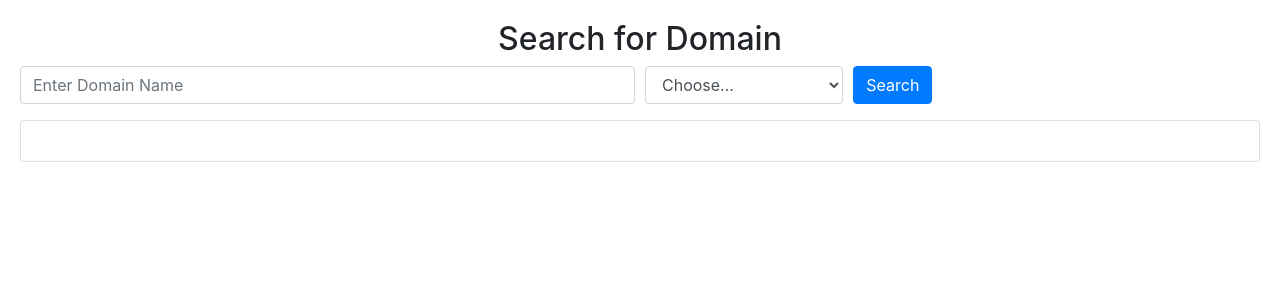
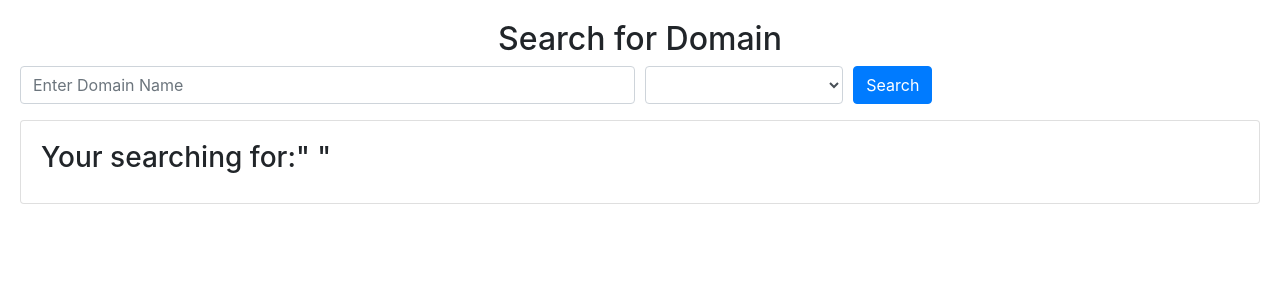
Before and after one commit to mfsiat/domain-search-feature, an Angular app: page / in a window 1280 px wide. Shown: the top 300 px of the page. Built offline with nearby package versions, Linux system fonts and the light colour scheme; what timers would draw is missing.

Commit message:
done with searching

```diff
--- a/src/app/app.component.html
+++ b/src/app/app.component.html
@@ -1,24 +1,33 @@
 <div class="card-body">
   <h2 style="text-align: center">Search for Domain</h2>
+  <!-- Domain name -->
   <div>
-    <form (submit)="onSubmit($event)">
+    <form (ngSubmit)="onSubmit()">
       <div class="form-row">
         <div class="form-group col-md-6">
           <input
             type="text"
             class="form-control"
             placeholder="Enter Domain Name"
+            required
+            [(ngModel)]="model.domainName"
             name="domainName"
-            (keydown)="fireEvent($event)"
           />
         </div>
+        <!-- Domain Type selection -->
         <div class="form-group col-md-2">
-          <select id="inputState" class="form-control">
-            <option selected>Choose...</option>
-            <option>.com</option>
-            <option>.net</option>
-            <option>.org</option>
-            <option>.info</option>
+          <select
+            id="domainType"
+            class="form-control"
+            required
+            [(ngModel)]="model.domainType"
+            name="domainType"
+            #dt
+            (change)="callType(dt.value)"
+          >
+            <option *ngFor="let domType of domainType" [value]="domType">
+              {{ domType }}
+            </option>
           </select>
         </div>
         <div class="form-group col-md-2">
@@ -27,9 +36,13 @@
       </div>
     </form>
   </div>
+  <!-- shows the response -->
   <div class="card card-body">
+    <h3>{{ diagnostic }}</h3>
+    <!-- <br /> -->
     <ul *ngFor="let item of xmlItems">
       <li>{{ item | json }}</li>
     </ul>
   </div>
+  <!-- end response -->
 </div>
--- a/src/app/app.component.ts
+++ b/src/app/app.component.ts
@@ -1,6 +1,8 @@
 import { Component } from '@angular/core';
 import xml2js from 'xml2js';
 import { HttpClient, HttpHeaders } from '@angular/common/http';
+
+import { Domain } from './domain';
 @Component({
   selector: 'app-root',
   templateUrl: './app.component.html',
@@ -9,38 +11,61 @@ import { HttpClient, HttpHeaders } from '@angular/common/http';
 export class AppComponent {
   httpData;
   public xmlItems: any;
+
   constructor(private http: HttpClient) {}
 
+  domainType = ['.com', '.net', '.org'];
+
+  model = new Domain('', '', '');
+
+  submitted = false;
+
+  callType(value) {
+    console.log(value);
+    // this.order.type=value;
+    // this.domainType = value;
+    this.model.domainType = value;
+    // this.domain_name = this.model.domainName + this.model.domainType;
+  }
+  onSubmit() {
+    this.submitted = true;
+    this.checkDomain(this.model.domainName + this.model.domainType);
+  }
+
+  // credentials
   ApiUser = 'softopark';
-  domain_name = 'wowweber.com';
+  // domain_name = 'dsadasdasdad';
   ApiKey = '651498aa5e3d40a79826fab2c1cd4e49';
   Command = 'namecheap.domains.check';
   ClientIp = '103.218.26.135';
-  ngOnInit() {
-    // this.http
-    //   .get(
-    //     `https://api.namecheap.com/xml.response?ApiUser=${this.ApiUser}&ApiKey=${this.ApiKey}&UserName=softopark&ClientIp=${this.ClientIp}&Command=${this.Command}&DomainList=${this.domain_name}`,
-    //     {
-    //       headers: new HttpHeaders()
-    //         .set('Content-Type', 'text/xml')
-    //         .append('Access-Control-Allow-Methods', 'GET')
-    //         .append(
-    //           'Access-Control-Allow-Origin',
-    //           'https://api.namecheap.com/xml.response'
-    //         )
-    //         .append(
-    //           'Access-Control-Allow-Headers',
-    //           'Access-Control-Allow-Headers, Access-Control-Allow-Origin, Access-Control-Request-Method'
-    //         ),
-    //       responseType: 'text',
-    //     }
-    //   )
-    //   .subscribe((data) => {
-    //     this.parseXML(data).then((data) => {
-    //       this.xmlItems = data;
-    //     });
-    //   });
+
+  // function to check domain
+  checkDomain(domainFullName) {
+    this.http
+      .get(
+        `https://api.namecheap.com/xml.response?ApiUser=${this.ApiUser}&ApiKey=${this.ApiKey}&UserName=softopark&ClientIp=${this.ClientIp}&Command=${this.Command}&DomainList=${domainFullName}`,
+        {
+          headers: new HttpHeaders()
+            .set('Content-Type', 'text/xml')
+            .append('Access-Control-Allow-Methods', 'GET')
+            .append(
+              'Access-Control-Allow-Origin',
+              'https://api.namecheap.com/xml.response'
+            )
+            .append(
+              'Access-Control-Allow-Headers',
+              'Access-Control-Allow-Headers, Access-Control-Allow-Origin, Access-Control-Request-Method'
+            ),
+          responseType: 'text',
+        }
+      )
+      .subscribe((data) => {
+        this.parseXML(data).then((data) => {
+          this.xmlItems = data;
+        });
+      });
   }
+  ngOnInit() {}
 
   parseXML(data) {
     return new Promise((resolve) => {
@@ -74,14 +99,19 @@ export class AppComponent {
     });
   }
 
-  fireEvent(e) {
-    console.log('Button Clicked');
-    console.log(e.type);
-    console.log(e.target.value);
-  }
+  // fireEvent(e) {
+  //   console.log('Button Clicked');
+  //   console.log(e.type);
+  //   console.log(e.target.value);
+  // }
 
-  onSubmit(e) {
-    console.log(123);
-    e.preventDefault();
+  // onSubmit(e) {
+  //   console.log(e.target.value);
+  //   e.preventDefault();
+  // }
+
+  get diagnostic() {
+    // return `Your searching for: ` + JSON.stringify(this.model);
+    return `Your searching for:" ${this.model.domainName}${this.model.domainType} "`;
   }
 }
--- /dev/null
+++ b/src/app/domain.ts
@@ -0,0 +1,7 @@
+export class Domain {
+  constructor(
+    public domainName: string,
+    public domainType: string,
+    public commandName: string
+  ) {}
+}
```
Also changed, not shown: src/app/app.module.ts (+7 -1 lines).
